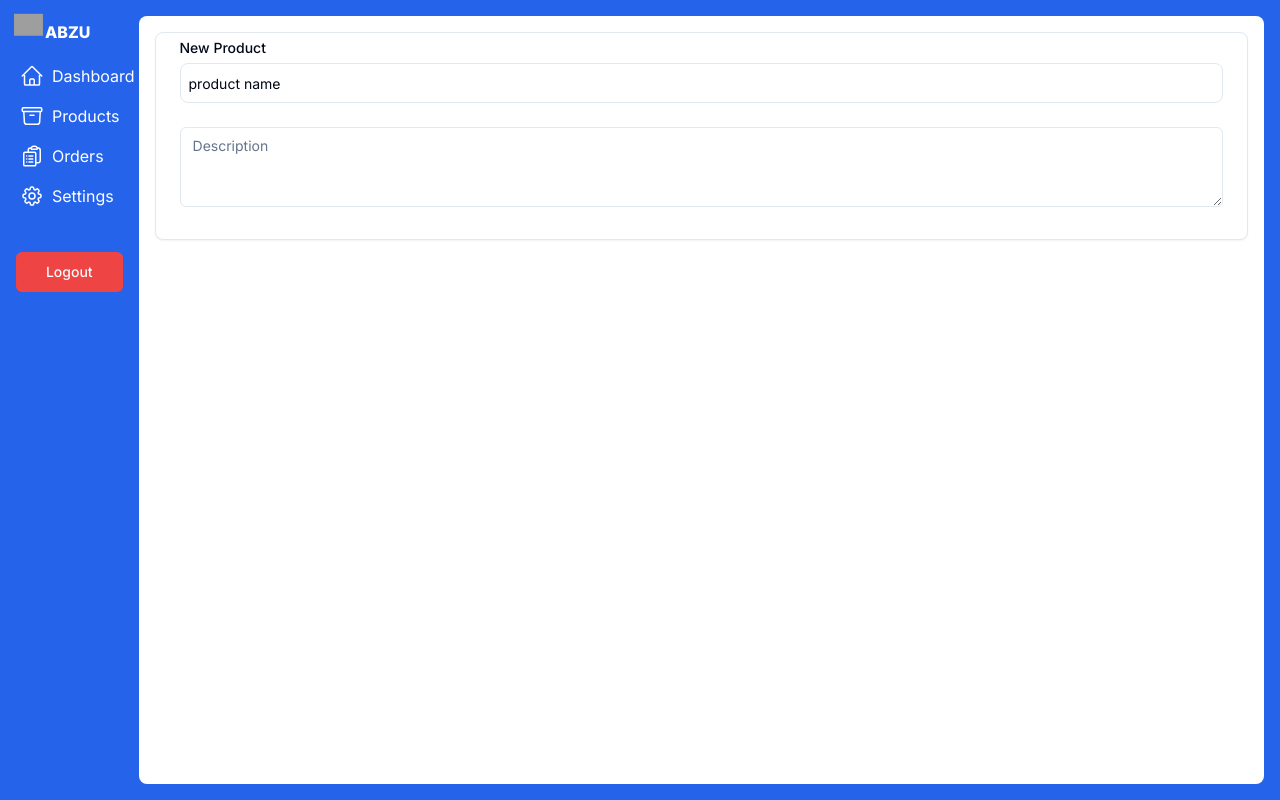
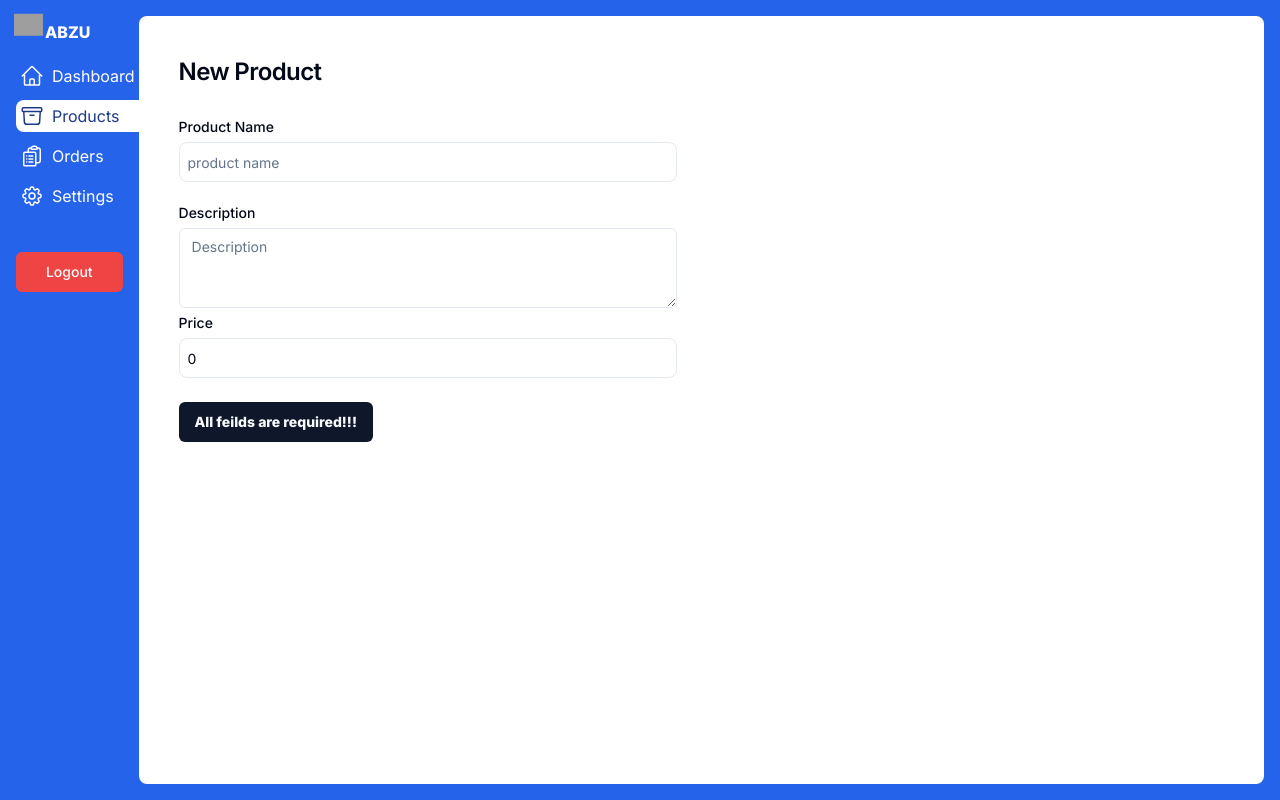
Before and after one commit to sabelo-dev/dashboard, a Next.js app: page /products/new in a window 1280 px wide. Built offline with nearby package versions, Linux system fonts and the light colour scheme; grey boxes are pictures that could not be loaded.

Commit message:
new products

```diff
--- /dev/null
+++ b/src/app/api/products/route.ts
@@ -0,0 +1,24 @@
+import dbConnect from "@/lib/mongodb";
+import { NextRequest, NextResponse } from "next/server";
+import Product from "@/models/Product"
+
+export async function POST(request:NextRequest) {
+    await dbConnect()
+
+    const reqBody = await request.json()
+    const {title, description, price} = reqBody
+
+    const newProduct = new Product({
+        title,
+        description,
+        price
+    })
+
+    const savedProduct = await newProduct.save()
+
+    return NextResponse.json({
+        message: "Product added successful",
+        success: true,
+        savedProduct
+    })
+}
--- a/src/app/api/users/signup/route.ts
+++ b/src/app/api/users/signup/route.ts
@@ -2,9 +2,6 @@ import dbConnect from "@/lib/mongodb";
 import User from "@/models/userModel";
 import { NextRequest, NextResponse } from "next/server";
 import bcryptjs from "bcryptjs";
-
-
-
 
 export async function POST(request:NextRequest) {
     await dbConnect()
--- a/src/app/login/page.tsx
+++ b/src/app/login/page.tsx
@@ -23,7 +23,7 @@ export default function LoginPage(){
     const onLogin = async () =>{
       try {
         setLoading(true);
-        const response = await axios.post("/api/users/login",user)
+        await axios.post("/api/users/login",user)
         router.push("/dashboard");
       } catch (error:any) {
 
@@ -86,7 +86,7 @@ export default function LoginPage(){
             </div>
             <div className="grid gap-4">
               <div className="grid gap-2 py-2">
-                <Button type='submit' onClick={onLogin} className='w-full border-green-600 focus:ring-0 transition duration-150 ease-in-out'>
+                <Button type='submit' onClick={onLogin} className='border-green-600 focus:ring-0 transition duration-150 ease-in-out'>
                   Login
                 </Button>
               </div>
--- a/src/app/products/new/page.tsx
+++ b/src/app/products/new/page.tsx
@@ -1,31 +1,88 @@
+"use client";
+
 import Layout from "@/components/Layout";
-import { Card, CardContent } from "@/components/ui/card";
+import { Button } from "@/components/ui/button";
+import { CardContent, CardHeader, CardTitle } from "@/components/ui/card";
 import { Input } from "@/components/ui/input";
 import { Label } from "@/components/ui/label";
 import { Textarea } from "@/components/ui/textarea";
+import axios from "axios";
+import React, { useEffect } from "react";
+import { useRouter } from "next/navigation";
+import toast from "react-hot-toast";
 
 export default function NewProduct(){
+    const router = useRouter();
+    const [product, setProduct] = React.useState({
+        title:"",
+        description:"",
+        price:0.0,
+    })
+    const [loading, setLoading] = React.useState(false)
+    const [buttonDisabled, setButtonDisabled] = React.useState(false)
+    const createProduct = async () => {
+        try {
+            setLoading(true);
+            const response = await axios.post("/api/products", product);
+            console.log(product);
+            console.log(response);
+            router.push("/products");
+          } catch (error:any) {
+            toast.error(error.message)
+            console.log(error.message)
+          }finally{
+            setLoading(false);
+          }
+        }
+
+    useEffect(()=>{
+        if(product.title.length > 0 && product.description.length > 0){
+          setButtonDisabled(false);
+        }else{
+          setButtonDisabled(true);
+        }
+      },[product]);
+
     return(
         <Layout>
-            <Card>
-                <CardContent>
+            <CardHeader>
+                <CardTitle className="text-2xl">{loading ? "Processing" : "New Product"}</CardTitle>
+            </CardHeader>
+            <CardContent className="flex flex-col items-left w-1/2">
                 <div className="grid gap-4">
                     <div className="grid gap-2 py-2">
-                        <Label>New Product</Label>
+                        <Label>Product Name</Label>
                         <Input
                             className="p-2 rounded-lg mb-4 focus:outline-none"
                             id="productname"
                             type="text"
-                            value="product name"
-                            placeholder="username"
+                            value={product.title}
+                            onChange={(e) => setProduct({...product, title: e.target.value})}
+                            placeholder="product name"
                         />
+                        <Label>Description</Label>
                         <Textarea
                             placeholder="Description"
+                            value={product.description}
+                            onChange={(e) => setProduct({...product, description: e.target.value})}
+                        />
+                        <Label>Price</Label>
+                        <Input
+                            className="p-2 rounded-lg mb-4 focus:outline-none"
+                            id="price"
+                            type="number"
+                            value={product.price}
+                            onChange={(e) => setProduct({...product, price: e.target.valueAsNumber})}
+                            placeholder="price"
                         />
                     </div>
                 </div>
-                </CardContent>
-            </Card>
+                <div className="flex items-end">
+                    <Button type="submit" onSubmit={createProduct} className='border-green-600 focus:ring-0 transition duration-150 ease-in-out'>
+                    {buttonDisabled ? <span className="w-full h-max rounded-md font-extrabold">All feilds are required!!!</span> : "Add"}
+                    </Button>
+                </div>
+            </CardContent>
         </Layout>
     )
 }
--- a/src/app/signup/page.tsx
+++ b/src/app/signup/page.tsx
@@ -41,10 +41,6 @@ export default function SignupPage(){
         setButtonDisabled(true);
       }
     },[user]);
-
-    const imgStyle = {
-
-    }
 
     return(
         <Card className="flex flex-col mx-auto max-w-lg my-10">
--- a/src/components/Nav.tsx
+++ b/src/components/Nav.tsx
@@ -44,7 +44,7 @@ export default function Nav() {
                     </svg>
                     Dashboard
                 </Link>
-                <Link href="/products" className={pathname === '/products' ? activeLink : inActiveLink}>
+                <Link href="/products" className={pathname === '/products' || '/products/new' ? activeLink : inActiveLink}>
                     <svg xmlns="http://www.w3.org/2000/svg" fill="none" viewBox="0 0 24 24" strokeWidth="1.5" stroke="currentColor" className="size-6">
                         <path strokeLinecap="round" strokeLinejoin="round" d="m20.25 7.5-.625 10.632a2.25 2.25 0 0 1-2.247 2.118H6.622a2.25 2.25 0 0 1-2.247-2.118L3.75 7.5M10 11.25h4M3.375 7.5h17.25c.621 0 1.125-.504 1.125-1.125v-1.5c0-.621-.504-1.125-1.125-1.125H3.375c-.621 0-1.125.504-1.125 1.125v1.5c0 .621.504 1.125 1.125 1.125Z" />
                     </svg>
--- /dev/null
+++ b/src/models/Product.js
@@ -0,0 +1,20 @@
+import mongoose, { Schema } from "mongoose";
+
+const ModelSchema = new mongoose.Schema({
+    title:{
+        type:String,
+        required: true
+    },
+    description:{
+        type:String,
+    },
+    price:{
+        type:Number,
+        required:true
+    }
+});
+
+const Product = mongoose.models.products || mongoose.model
+("products", userSchema);
+
+export default Product;
--- a/src/models/userModel.js
+++ b/src/models/userModel.js
@@ -1,5 +1,4 @@
 import mongoose, { Schema } from "mongoose";
-import { type } from "os";
 
 const userSchema = new mongoose.Schema({
     username: {
```
